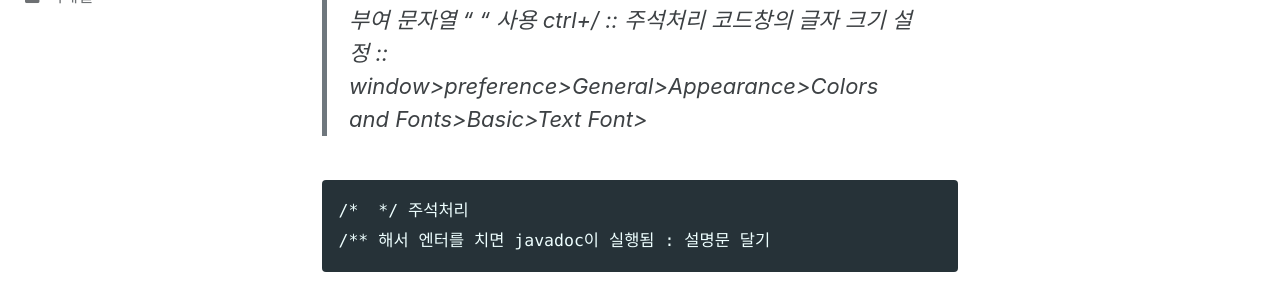
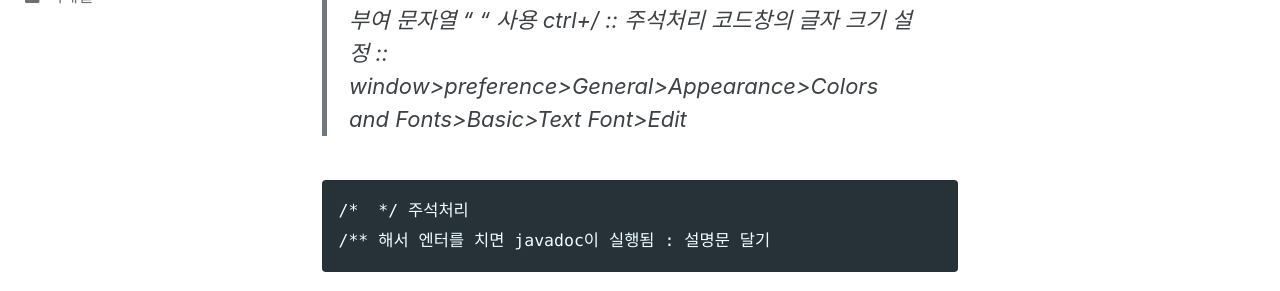
Before and after one commit to iamhch24/iamhch24.github.io, a Jekyll site: the page built from _posts/2020-12-21-[Study] Do it 자바 프로그래밍 입문.md, in a window 1280 px wide and 900 px high. Shown: the part 583-874 px from the top of the window. Built offline with Jekyll 4.4.1, drawn with Linux system fonts in a browser that asks for light colours; cached includes are drawn as plain includes; some of the changed text lies outside the part shown.

Commit message:
_posts/2020-12-21-[Study] Do it 자바 프로그래밍 입문.md updated from https://stackedit.io/

```diff
--- a/_posts/2020-12-21-[Study] Do it 자바 프로그래밍 입문.md
+++ b/_posts/2020-12-21-[Study] Do it 자바 프로그래밍 입문.md
@@ -22,7 +22,7 @@ System.out.println();
 () : 연산자 = 계산식에서는 우선순위 부여
 문자열 " " 사용
 ctrl+/ :: 주석처리
-코드창의 글자 크기 설정 :: window>preference>General>Appearance>Colors and Fonts>Basic>Text Font>
+코드창의 글자 크기 설정 :: window>preference>General>Appearance>Colors and Fonts>Basic>Text Font>Edit
 
 	/*  */ 주석처리
 	/** 해서 엔터를 치면 javadoc이 실행됨 : 설명문 달기
```
Also changed, not shown: other parts of _posts/2020-12-21-[Study] Do it 자바 프로그래밍 입문.md (+2 -2 lines).
